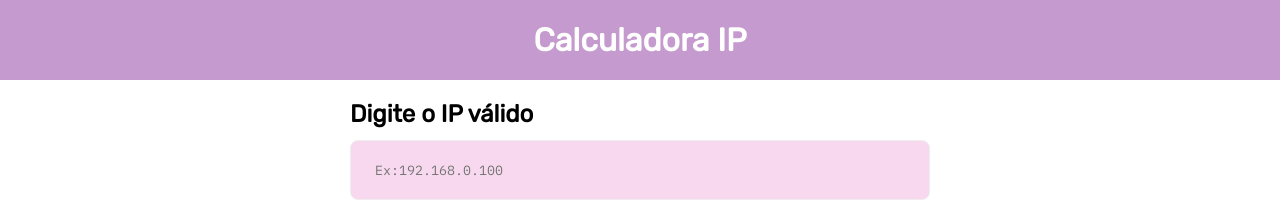
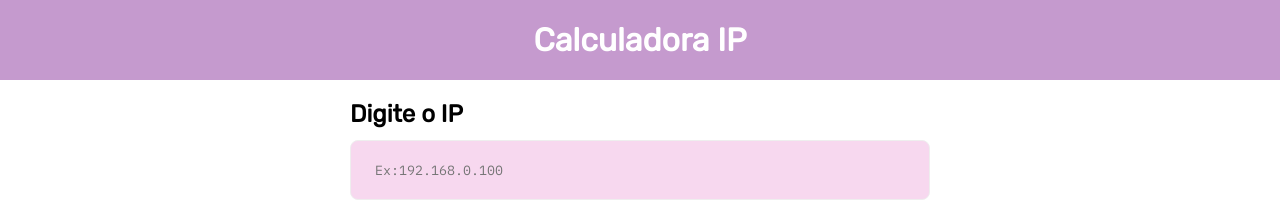
Before and after one commit to marysepires/CalculadoraIP, a plain HTML site: page calculadoraip/index.html in a window 1280 px wide. Shown: the top 200 px of the page. Drawn offline with Linux system fonts and the light colour scheme.

Commit message:
Update index.html

```diff
--- a/calculadoraip/index.html
+++ b/calculadoraip/index.html
@@ -19,7 +19,7 @@
     <main class="main">
         <section class="inputData">
             <form>
-                <h2>Digite o IP válido</h2>
+                <h2>Digite o IP</h2>
                 <input type="text" placeholder="Ex:192.168.0.100" pattern="^(\d{1,3}\.){3}\d{1,3}$" maxlength="15" title="Formato decimal incluído os pontos" id="ip" />
                 <button class="button">Calcular</button>
               </form>
```
